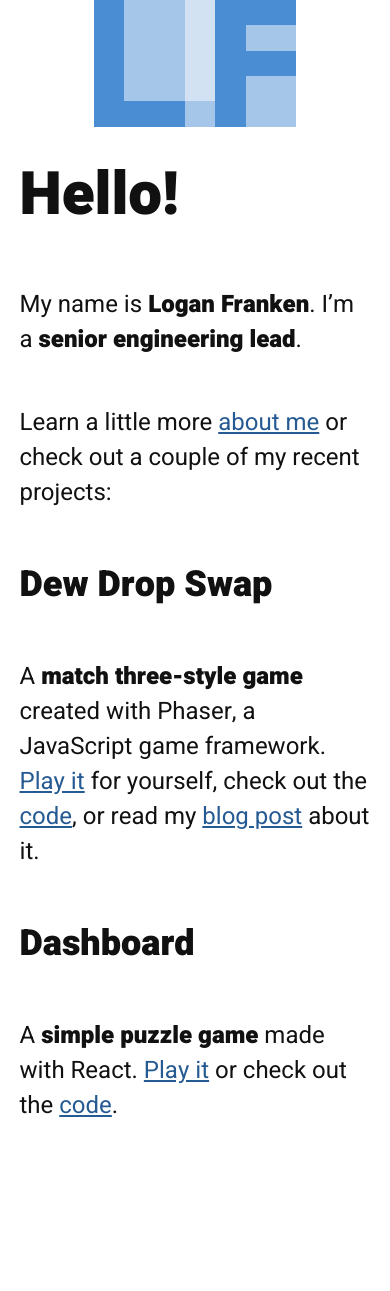
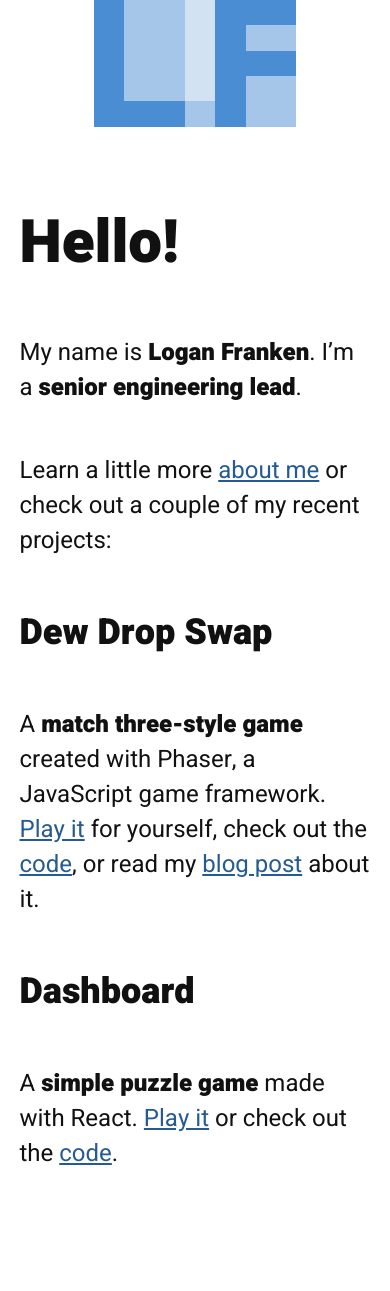
Before and after one commit to loganfranken/loganfranken.github.io, a Jekyll site: the page built from index.md, in a window 390 px wide. Built offline with Jekyll 4.4.1, drawn with Linux system fonts in a browser that asks for light colours; nearby versions of some CDN libraries; our own code applies the rules of GitHub Pages for plain Markdown files; library files that are not in the unit come from our copies; before the commit the page ends 1195 px from its top, so only the background shows below that.

Commit message:
Added margin for mobile

```diff
--- a/style/main.css
+++ b/style/main.css
@@ -234,7 +234,7 @@ main
 {
     display: block;
     font-size: 1.5em;
-    margin: 1em 0;
+    margin: 3em 0;
     overflow: hidden;
     padding: 0 5%;
 }
```
